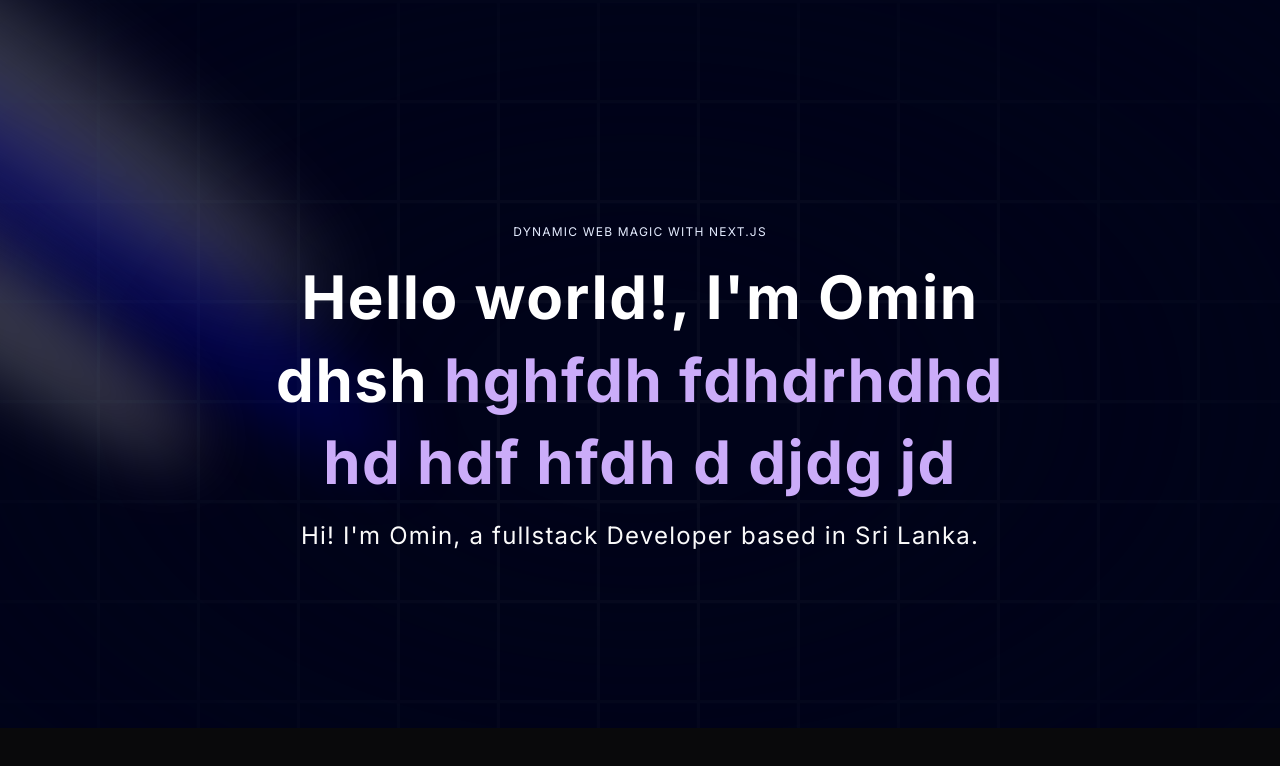
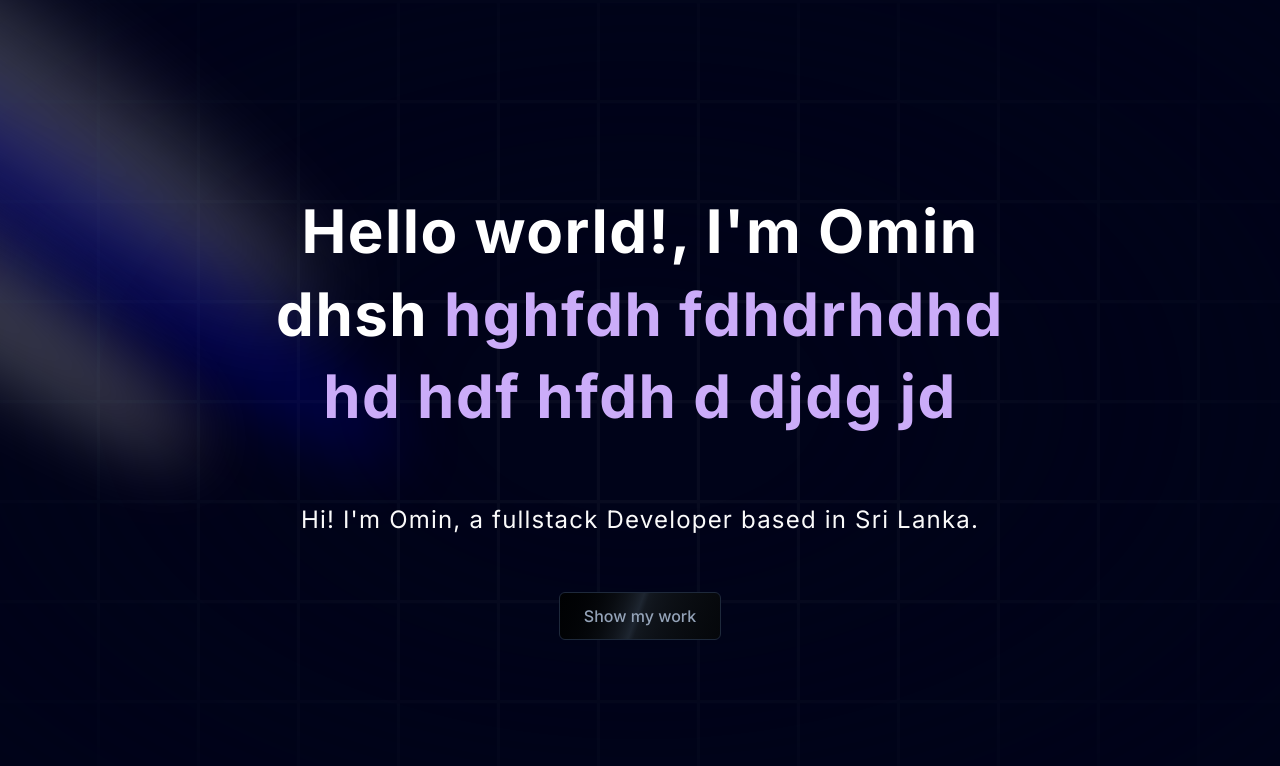
Before and after one commit to omin-h/portfolio, a Next.js app: page / in a window 1280 px wide. Shown: the top 766 px of the page. Built offline with nearby package versions, Linux system fonts and the light colour scheme.

Commit message:
Add a button

```diff
--- a/components/Hero.tsx
+++ b/components/Hero.tsx
@@ -1,6 +1,7 @@
 import React from 'react'
 import { Spotlight } from './ui/spotlight'
 import { TextGenerateEffect } from './ui/text-generate-effect'
+import MagicButton from './ui/magicButton'
 
 const Hero = () => {
   return (
@@ -24,19 +25,21 @@ const Hero = () => {
        <div className='flex justify-center relative my-20 z-10'>
           <div className='max-w-[89vw] md:max-w-2xl lg:max-w-[60vw]
           flex flex-col items-center justify-center'>
-            <p className="uppercase tracking-widest text-xs text-center text-blue-100 max-w-80">
-            Dynamic Web Magic with Next.js
-          </p>
+
 
 
           <TextGenerateEffect
-            className='text-center text-[40px] md:text-5xl lg:text-6xl'
+            className='relative top-[-50px] text-center text-[40px] md:text-5xl lg:text-6xl'
             words="Hello world!, I'm Omin dhsh hghfdh fdhdrhdhd hd hdf hfdh d djdg jd"
             />
 
           <p className="text-center md:tracking-wider mb-4 text-sm md:text-lg lg:text-2xl">
             Hi! I&apos;m Omin, a fullstack Developer based in Sri Lanka.
           </p>
+
+          <a href='#about'>
+            <MagicButton />
+             </a>
 
           </div>
 
--- /dev/null
+++ b/components/ui/magicButton.tsx
@@ -0,0 +1,13 @@
+import React from 'react'
+
+const magicButton = () => {
+  return (
+        // Button code
+        <button className="mt-10 inline-flex h-12 animate-shimmer items-center justify-center rounded-md border border-slate-800 bg-[linear-gradient(110deg,#000103,45%,#1e2631,55%,#000103)] bg-[length:200%_100%] px-6 font-medium text-slate-400 transition-colors focus:outline-none focus:ring-2 focus:ring-slate-400 focus:ring-offset-2 focus:ring-offset-slate-50">
+          Show my work
+        </button>
+
+  )
+}
+
+export default magicButton
--- a/tailwind.config.ts
+++ b/tailwind.config.ts
@@ -100,6 +100,9 @@ const config = {
             transform: "translate(-50%,-40%) scale(1)",
           },
         },
+
+
+
         shimmer: {
           from: {
             backgroundPosition: "0 0",
```
